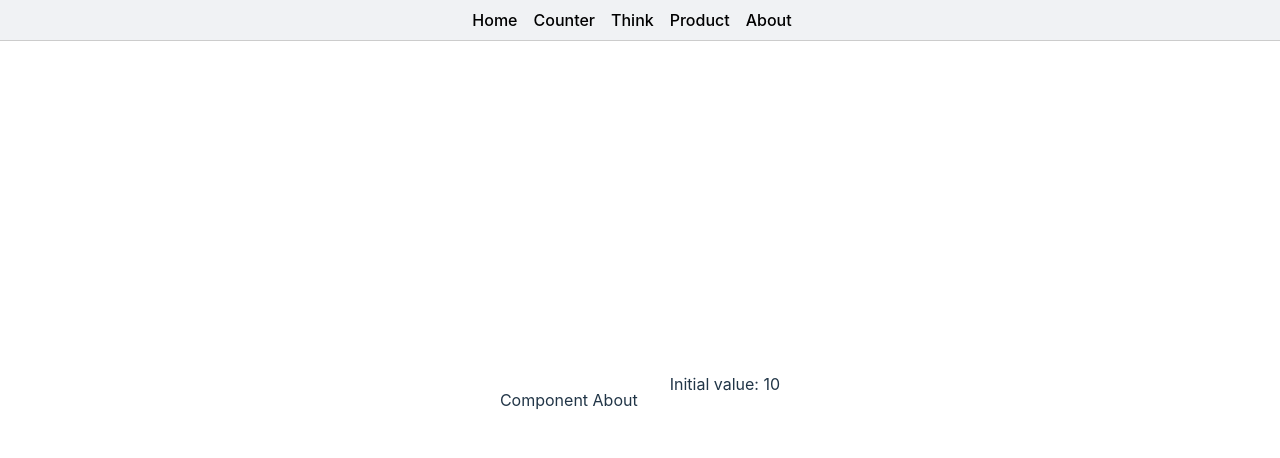
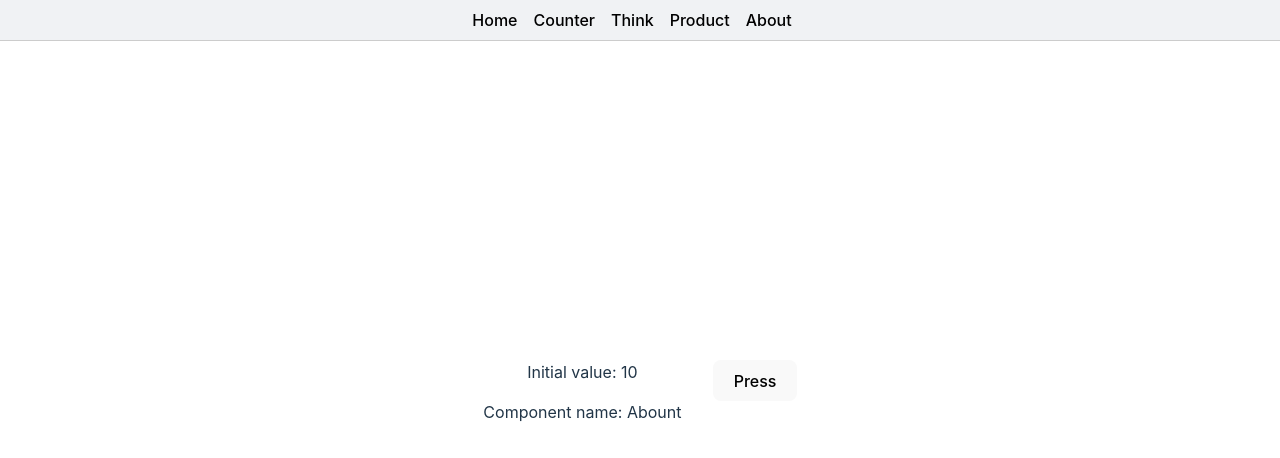
Before and after one commit to joseluispinaya/desarrollo-react, a React (Vite) app: page /about in a window 1280 px wide. Shown: the top 458 px of the page. Built offline with nearby package versions, Linux system fonts and the light colour scheme.

Commit message:
presentacion

```diff
--- a/src/Components/Navigation/Router.jsx
+++ b/src/Components/Navigation/Router.jsx
@@ -3,6 +3,7 @@ import Product from '../../screens/Product.jsx'
 
 import About from '../../screens/About.jsx'
 import Think from '../../screens/Think.jsx'
+import Counter from '../Counter/Counter.jsx';
 
 import { Routes, Route, Navigate } from 'react-router'
 
@@ -13,6 +14,7 @@ const Router = () => {
         <Route path='products' element={<Product />} />
         <Route path='about' element={<About />} />
         <Route path='think' element={<Think />} />
+        <Route path="counter" element={<Counter />} />
         {/* <Route path='/*' element={<Navigate to="/home" />} /> */}
     </Routes>
   )
--- a/src/screens/About.jsx
+++ b/src/screens/About.jsx
@@ -1,12 +1,20 @@
-import React from 'react'
+import React, { useState } from 'react'
 import { useSelector } from 'react-redux'
 
 const About = () => {
+    const [nameComponent, setNameComponent] = useState('Abount')
     const initialVa = useSelector((state) => state.product.initialValue)
     return (
         <>
-            <p>Component About</p>
-            <span>Initial value: {initialVa}</span>
+        <div>
+        <span>Initial value: {initialVa}</span>
+        <p>Component name: {nameComponent}</p>
+        </div>
+        <div>
+        <button onClick={() => {setNameComponent('Curso de React!!!')}}>Press</button>
+        </div>
+
+
         </>
     )
 }
--- a/src/screens/Product.jsx
+++ b/src/screens/Product.jsx
@@ -1,5 +1,6 @@
 import React from 'react'
 import FilterableProdTable from '../Components/Product/FilterableProdTable.jsx'
+import { useSelector } from 'react-redux'
 
 const PRODUCTS = [
     { category: "Fruits", price: "$1", stocked: true, name: "Apple" },
@@ -11,10 +12,11 @@ const PRODUCTS = [
 ];
 
 const Product = () => {
+    const dataProduct = useSelector((state) => state.product.dataProduct)
     return (
         <div>
             <h3>Mod 7: Practica 1</h3>
-            <FilterableProdTable products={PRODUCTS} />
+            <FilterableProdTable products={dataProduct} />
         </div>
     );
 }
--- a/src/store/features/product/productSlice.js
+++ b/src/store/features/product/productSlice.js
@@ -8,7 +8,7 @@ const initialState = {
         { category: "Fruits", price: "$2", stocked: false, name: "Passionfruit" },
         { category: "Vegetables", price: "$2", stocked: true, name: "Spinach" },
         { category: "Vegetables", price: "$4", stocked: false, name: "Pumpkin" },
-        { category: "Vegetables", price: "$1", stocked: true, name: "Peas" }
+        { category: "Vegetables", price: "$99", stocked: true, name: "Peas" }
     ],
 };
 
```
